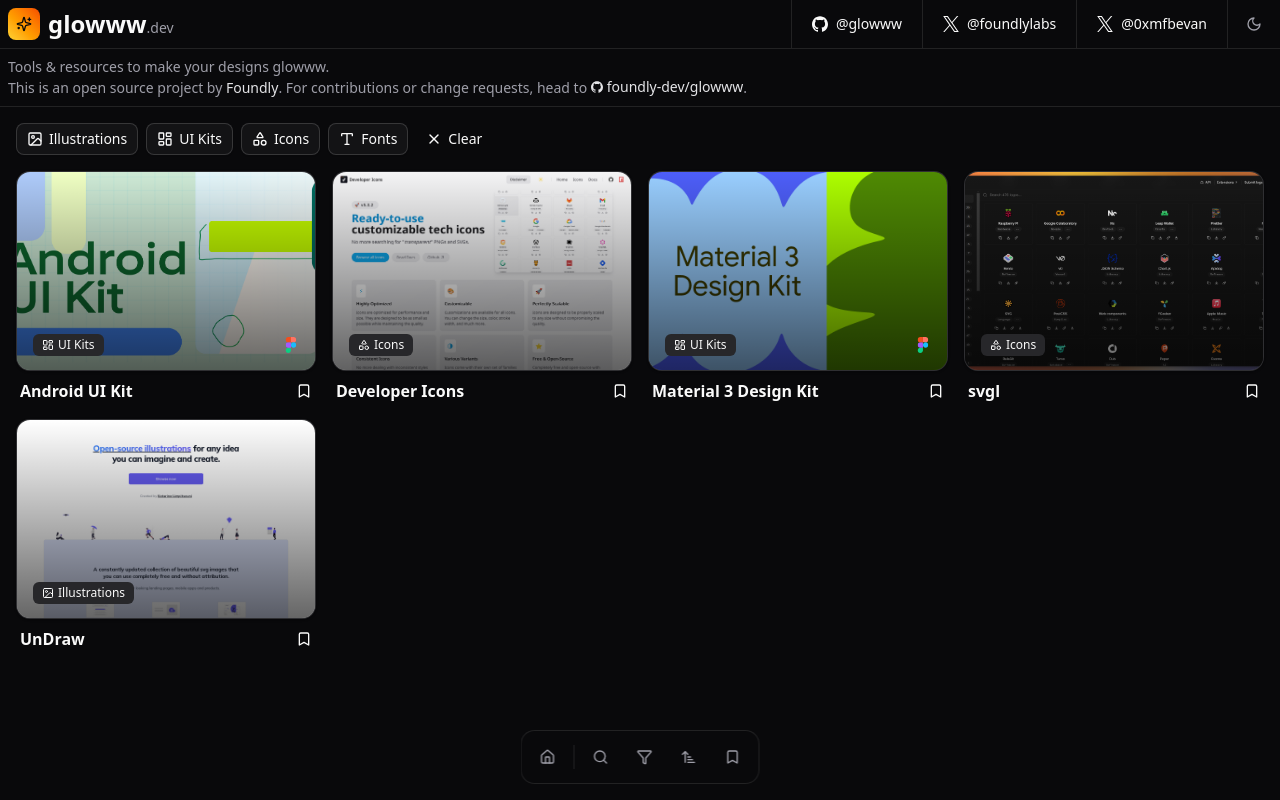
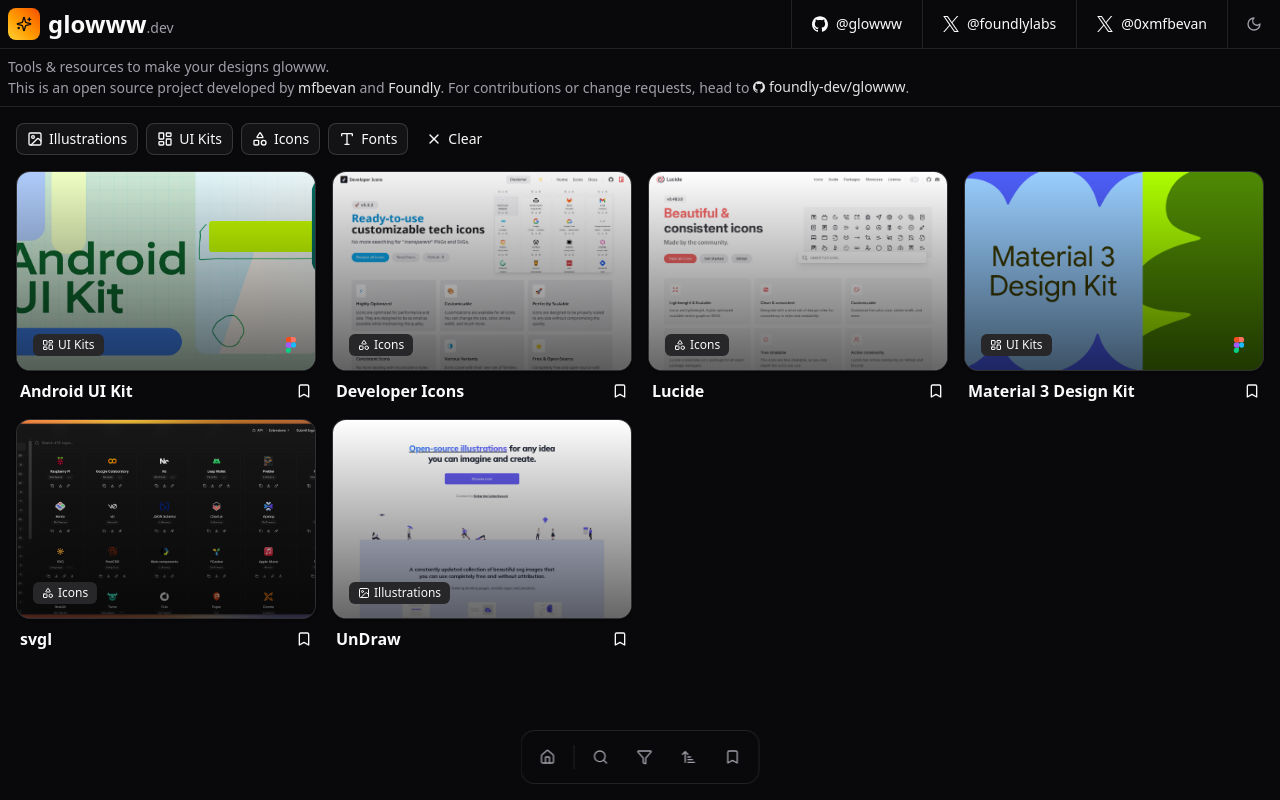
Before and after one commit to foundly-dev/glowww, a Next.js app: page / in a window 1280 px wide. Built offline with nearby package versions, Linux system fonts and the light colour scheme.

Commit message:
feat: ✨ add lucide

```diff
--- a/src/app/(app)/_components/items/item-drawer.tsx
+++ b/src/app/(app)/_components/items/item-drawer.tsx
@@ -34,7 +34,7 @@
       <DrawerContent>
         <div className="mx-auto flex w-full max-w-sm flex-col md:max-w-2xl md:flex-row">
           <DrawerHeader className="w-full">
-            <Card className="relative aspect-3/2 h-full w-full max-w-[300px] overflow-hidden p-0">
+            <Card className="relative aspect-3/2 w-full max-w-[300px] overflow-hidden p-0">
               <Image
                 src={item?.image}
                 alt={item?.title}
--- a/src/app/(app)/_components/landing/header.tsx
+++ b/src/app/(app)/_components/landing/header.tsx
@@ -92,7 +92,15 @@
           </div>
 
           <p className="text-muted-foreground text-sm">
-            This is an open source project by{" "}
+            This is an open source project developed by{" "}
+            <Link
+              href={mfbevanTwitterLink}
+              className="text-primary font-medium hover:underline"
+              target="_blank"
+            >
+              mfbevan
+            </Link>{" "}
+            and{" "}
             <Link
               href={foundlyLink}
               className="text-primary font-medium hover:underline"
--- a/src/content/items/index.ts
+++ b/src/content/items/index.ts
@@ -1,5 +1,6 @@
 import { androidUiKit } from "./android-ui-kit";
 import { developerIcons } from "./developer-icons";
+import { lucide } from "./lucide";
 import { material3DesignKit } from "./material-3-design-kit";
 import { svgl } from "./svgl";
 import { undraw } from "./undraw";
@@ -10,4 +11,5 @@
   undraw,
   svgl,
   developerIcons,
+  lucide,
 ];
--- /dev/null
+++ b/src/content/items/lucide.ts
@@ -0,0 +1,21 @@
+import { Item } from "../schema";
+
+export const lucide: Item = {
+  id: "lucide",
+  title: "Lucide",
+  description:
+    "Lucide is an open-source icon library that provides 1000+ vector (svg) files for displaying icons and symbols in digital and non-digital projects. The library aims to make it easier for designers and developers to incorporate icons into their projects by providing several official packages to make it easier to use these icons in your project.",
+  author: {
+    name: "Eric Fennis",
+    href: "https://x.com/ericfennis/",
+  },
+  image: "/items/lucide.png",
+  tags: ["Icons"],
+  href: "https://lucide.dev/",
+  socials: {
+    x: "https://x.com/ericfennis/",
+    github: "https://github.com/lucide-icons/lucide",
+    npm: "https://www.npmjs.com/package/lucide-react",
+  },
+  dateAdded: new Date("2025-03-24"),
+};
```
Also changed, not shown: public/items/lucide.png (added).
